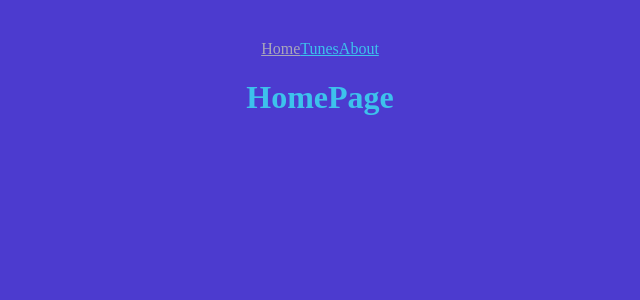
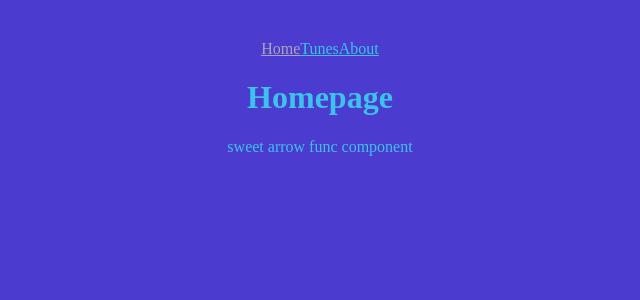
Before and after one commit to HelenkaSoft/Single-Page-App, a React (Vite) app: page / in a window 1280 px wide. Shown: the top 300 px of the page, without its empty margins (320-960 px from the left). Built offline with nearby package versions, Linux system fonts and the light colour scheme.

Commit message:
new comp. Home, Tunes, About

```diff
--- /dev/null
+++ b/components/About.jsx
@@ -0,0 +1,12 @@
+import React from "react";
+
+const About = () => {
+  return (
+    <div className="home">
+      <h1>About</h1>
+      <p>something obout.....</p>
+    </div>
+  );
+};
+
+export default About;
--- /dev/null
+++ b/components/Home.jsx
@@ -0,0 +1,12 @@
+import React from "react";
+
+const Home = () => {
+  return (
+    <div className="home">
+      <h1>Homepage</h1>
+      <p>sweet arrow func component</p>
+    </div>
+  );
+};
+
+export default Home;
--- /dev/null
+++ b/components/Tunes.jsx
@@ -0,0 +1,12 @@
+import React from "react";
+
+const Tunes = () => {
+  return (
+    <div className="home">
+      <h1>Tunes</h1>
+      <p>play wit the sounds</p>
+    </div>
+  );
+};
+
+export default Tunes;
--- a/src/App.jsx
+++ b/src/App.jsx
@@ -1,6 +1,9 @@
 import { Route, Routes } from "react-router-dom";
 import "./App.css";
 import TheNavigation from "../components/TheNavigation";
+import Tunes from "../components/Tunes";
+import Home from "../components/Home";
+import About from "../components/About";
 
 function App() {
   return (
@@ -10,9 +13,9 @@ function App() {
       </header>
       <main className="content">
         <Routes>
-          <Route path="/" element={<h1>HomePage</h1>} />
-          <Route path="tunes" element={<h1>Tunes</h1>} />
-          <Route path="/about" element={<h1>About</h1>} />
+          <Route path="/" Component={Home} />
+          <Route path="tunes" Component={Tunes} />
+          <Route path="/about" Component={About} />
         </Routes>
       </main>
       <footer></footer>
```
